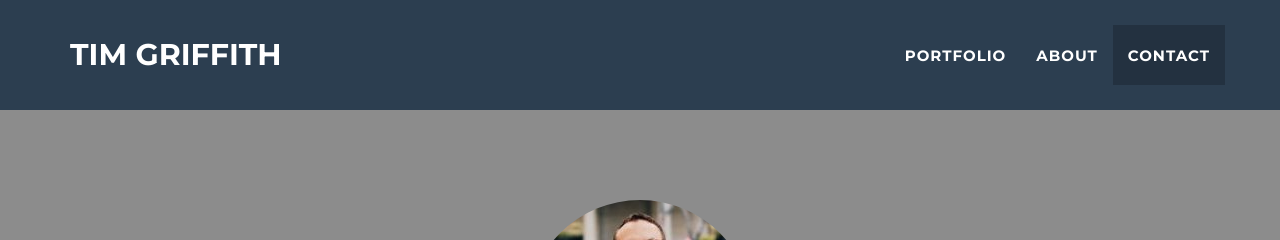
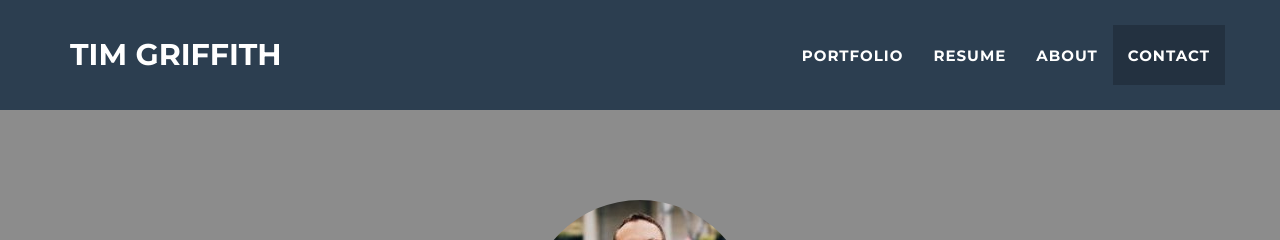
Before and after one commit to tmgriffith/tmgriffith.github.io, a Jekyll site: the page built from index.html, in a window 1280 px wide. Shown: the top 240 px of the page. Built offline with Jekyll 4.4.1, drawn with Linux system fonts in a browser that asks for light colours.

Commit message:
Update nav.html
add resume to nav

```diff
--- a/_includes/nav.html
+++ b/_includes/nav.html
@@ -21,6 +21,9 @@
                     <li class="page-scroll">
                         <a href="#portfolio">Portfolio</a>
                     </li>
+                    <li>
+                       <a href="/Tim-Griffith-Resume.pdf">Resume</a>
+                    </li>
                     <li class="page-scroll">
                         <a href="#about">About</a>
                     </li>
```
